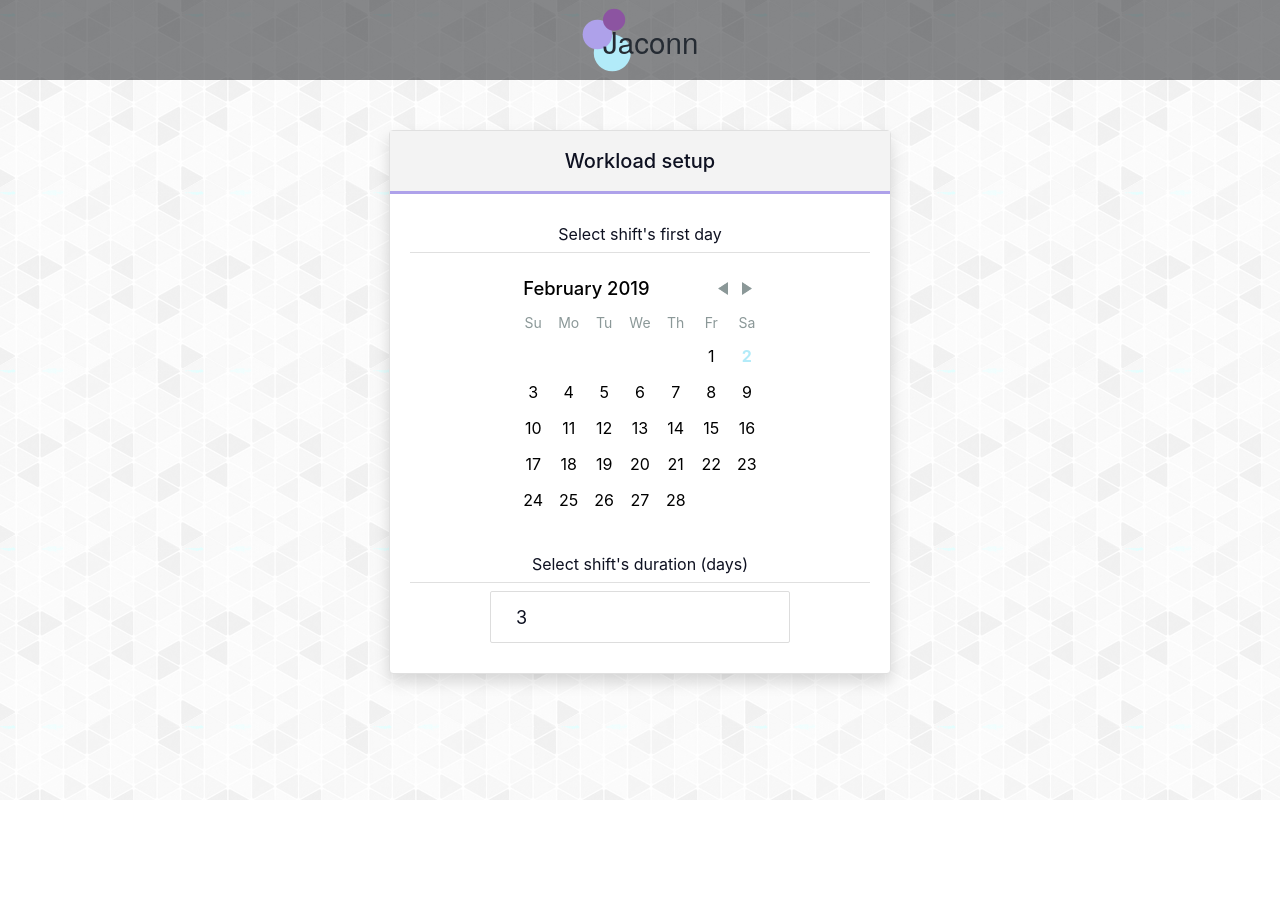
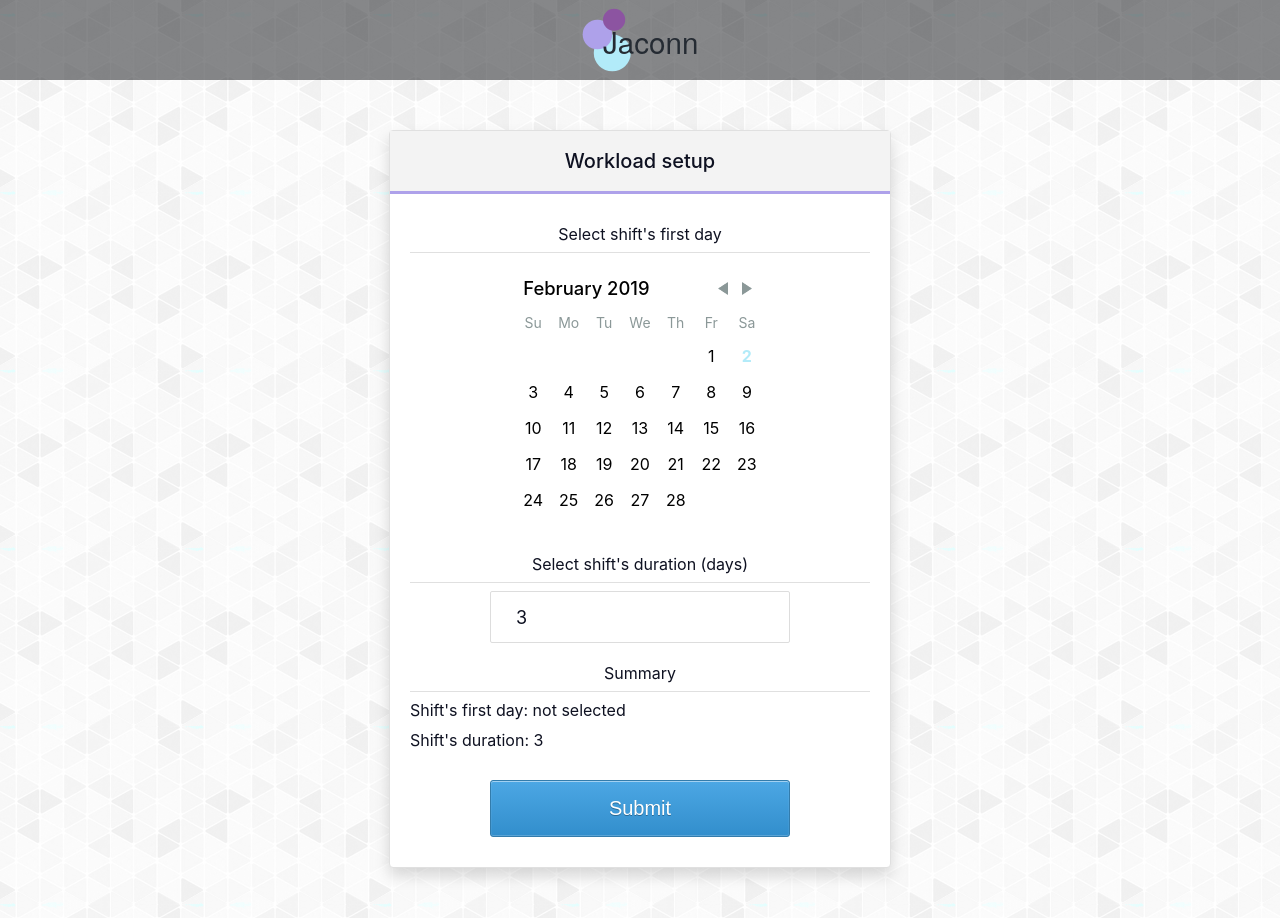
Before and after one commit to mzeleniuk/Jaconn, a React (Create React App) app: page / in a window 1280 px wide. Before the commit the page ends 800 px from the top, so only its background shows below. Built offline with nearby package versions, Linux system fonts and the light colour scheme.

Commit message:
Add workload submit logic

```diff
--- a/package.json
+++ b/package.json
@@ -1,6 +1,6 @@
 {
   "name": "jaconn",
-  "version": "0.3.0",
+  "version": "0.4.0",
   "private": true,
   "dependencies": {
     "react": "^16.7.0",
--- a/src/components/workload.jsx
+++ b/src/components/workload.jsx
@@ -20,16 +20,38 @@ class Workload extends Component {
 
         this.state = {
             shiftDuration: 3,
-            shiftStartDate: null
+            shiftStartDate: null,
+            validationErrors: {
+                shiftDurationError: false,
+                shiftStartDateError: false
+            }
         };
     };
 
     handleDayClick = day => {
-        this.setState({ shiftStartDate: day });
+        this.setState({
+            shiftStartDate: day,
+            validationErrors: { ...this.state.validationErrors, shiftStartDateError: !day }
+        });
     };
 
-    handleCountryChange = item => {
-        this.setState({ shiftDuration: item });
+    handleItemChange = item => {
+        this.setState({
+            shiftDuration: item,
+            validationErrors: { ...this.state.validationErrors, shiftDurationError: !item }
+        });
+    };
+
+    handleSubmit = () => {
+        if (!this.state.shiftDuration || !this.state.shiftStartDate) {
+            this.setState({
+                validationErrors: {
+                    ...this.state.validationErrors,
+                    shiftDurationError: !this.state.shiftDuration,
+                    shiftStartDateError: !this.state.shiftStartDate
+                }
+            });
+        }
     };
 
     render() {
@@ -49,10 +71,6 @@ class Workload extends Component {
                                    selectedDays={this.state.shiftStartDate}
                                    modifiersStyles={modifiersStyles}
                         />
-
-                        {this.state.shiftStartDate ? (
-                            <p>You clicked {this.state.shiftStartDate.toLocaleDateString()}</p>
-                        ) : null}
                     </div>
 
                     <div className="data-container">
@@ -62,8 +80,32 @@ class Workload extends Component {
 
                         <Dropdown list={duration}
                                   selectedItem={this.state.shiftDuration}
-                                  handleItemSelect={this.handleCountryChange}
+                                  handleItemSelect={this.handleItemChange}
                         />
+                    </div>
+
+                    <div className="data-container">
+                        <p>Summary</p>
+
+                        <hr />
+
+                        <p style={{textAlign: "left", marginBottom: "10px"}}>
+                            <span className="white-space-after">Shift's first day:</span>
+
+                            <span className={this.state.validationErrors.shiftStartDateError ? "invalid" : "valid"}>
+                                {this.state.shiftStartDate ? this.state.shiftStartDate.toLocaleDateString() : "not selected"}
+                            </span>
+                        </p>
+
+                        <p style={{textAlign: "left", marginBottom: "10px"}}>
+                            <span className="white-space-after">Shift's duration:</span>
+
+                            <span className={this.state.validationErrors.shiftDurationError ? "invalid" : "valid"}>
+                                {this.state.shiftDuration}
+                            </span>
+                        </p>
+
+                        <button onClick={this.handleSubmit}>Submit</button>
                     </div>
                 </div>
             </div>
--- a/src/styles/workload.css
+++ b/src/styles/workload.css
@@ -40,3 +40,31 @@
 .workload-container .workload-container-body .data-container {
     padding: 10px 0;
 }
+
+.workload-container .workload-container-body .data-container span.white-space-after:after {
+    content: " ";
+}
+
+.workload-container .workload-container-body .data-container span.invalid {
+    color: #ff7076;
+}
+
+.workload-container button {
+    background-color: #64b9f1;
+    background-image: linear-gradient(to bottom, #4ca7e4, #328ecc);
+    border: 1px solid #337cac;
+    border-radius: 3px;
+    box-shadow: inset 0 0 0 1px rgba(255, 255, 255, 0.05), inset 0 1px 0 0 rgba(255, 255, 255, 0.45), inset 0 -1px 0 0 rgba(255, 255, 255, 0.15), 0 1px 0 0 rgba(255, 255, 255, 0.15);
+    color: #ffffff;
+    cursor: pointer;
+    font-size: 20px;
+    max-width: 300px;
+    width: 100%;
+    margin-top: 20px;
+    outline: none;
+    padding: 16px 32px;
+    text-align: center;
+    text-decoration: none;
+    text-shadow: 0 1px rgba(0, 0, 0, 0.3);
+    transition: all 100ms ease-in;
+}
```
Also changed, not shown: 1 other file (tests, documents, lock files or other folders).
